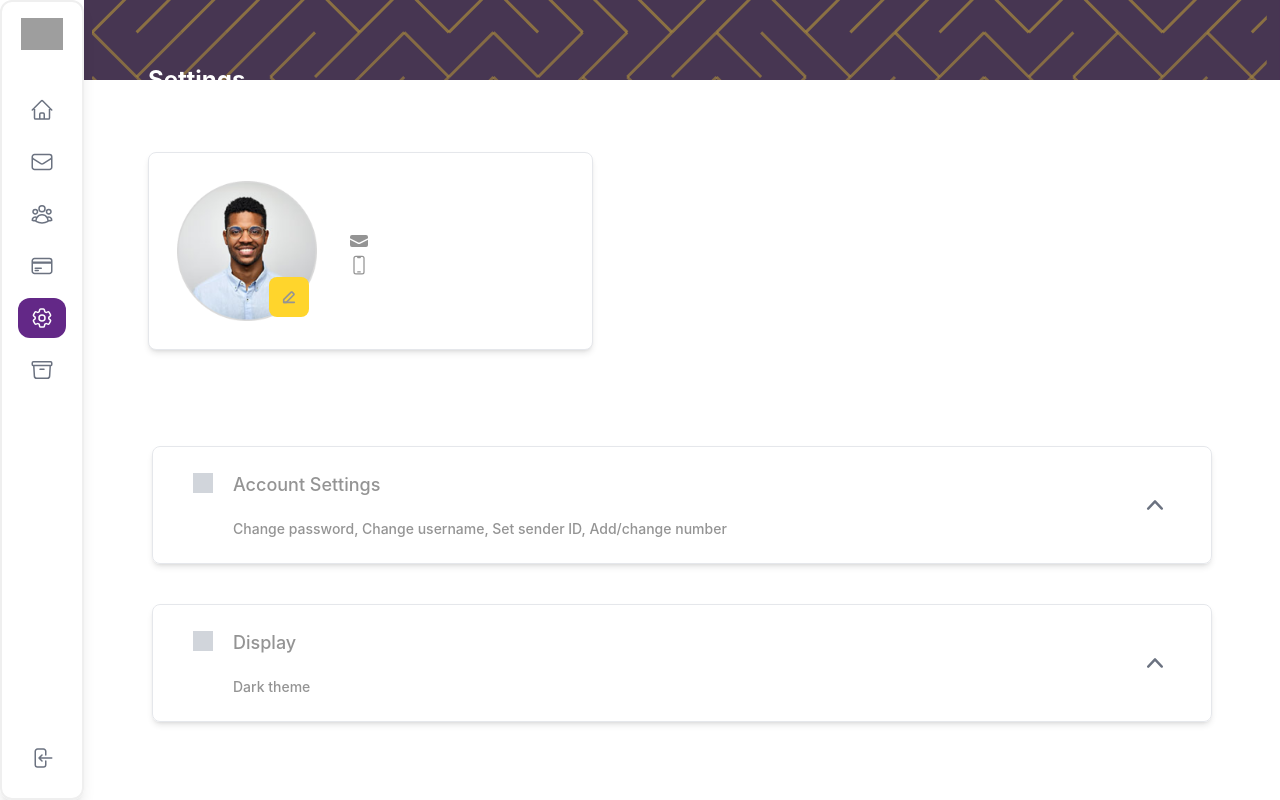
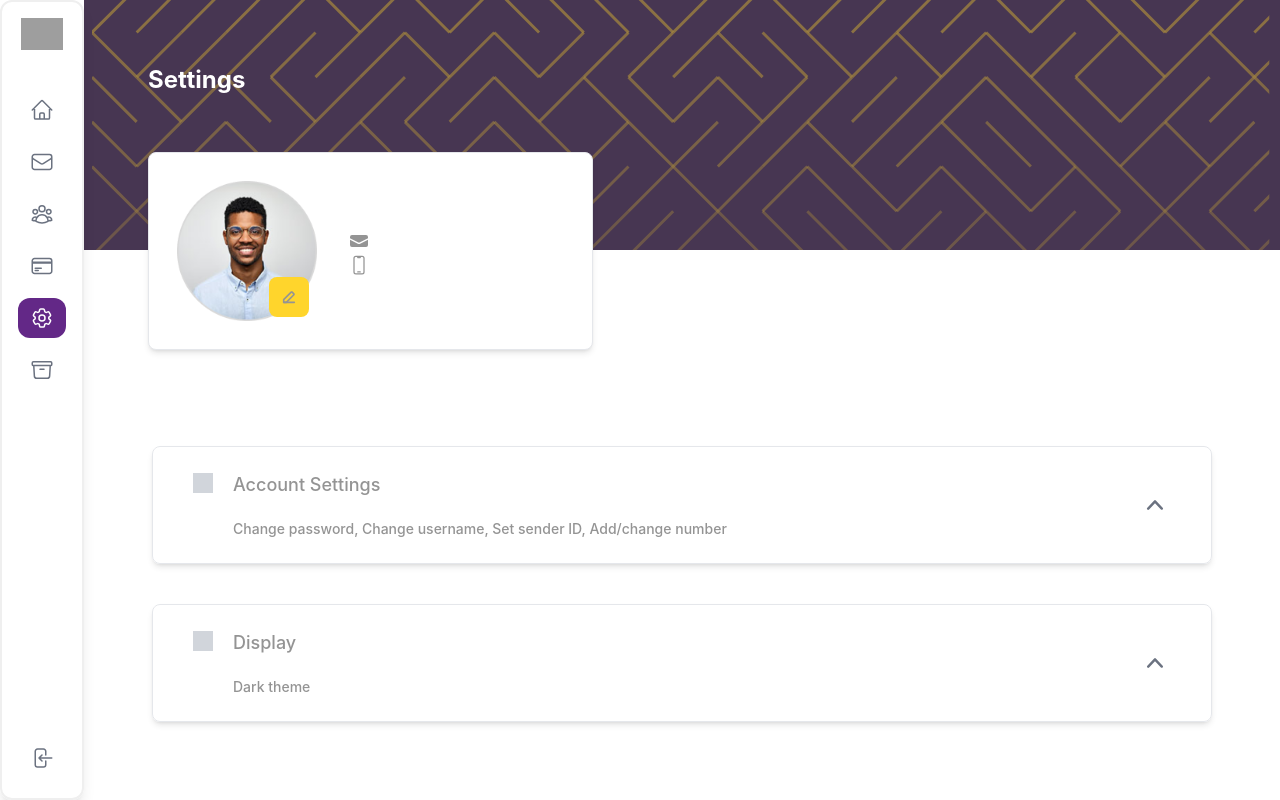
Before and after one commit to kingdanie/intime, a Next.js app: page /settings in a window 1280 px wide. Built offline with nearby package versions, Linux system fonts and the light colour scheme; grey boxes are pictures that could not be loaded.

Commit message:
css-mod: changed h-24vh -> h-33vh

```diff
--- a/styles/globals.css
+++ b/styles/globals.css
@@ -68,8 +68,8 @@ a {
   opacity: 0;
 }
 
-.h-24vh {
-  height: 200px;
+.h-32vh {
+  height: 250px;
 }
 
 /* For IE, Edge and Firefox */
```
